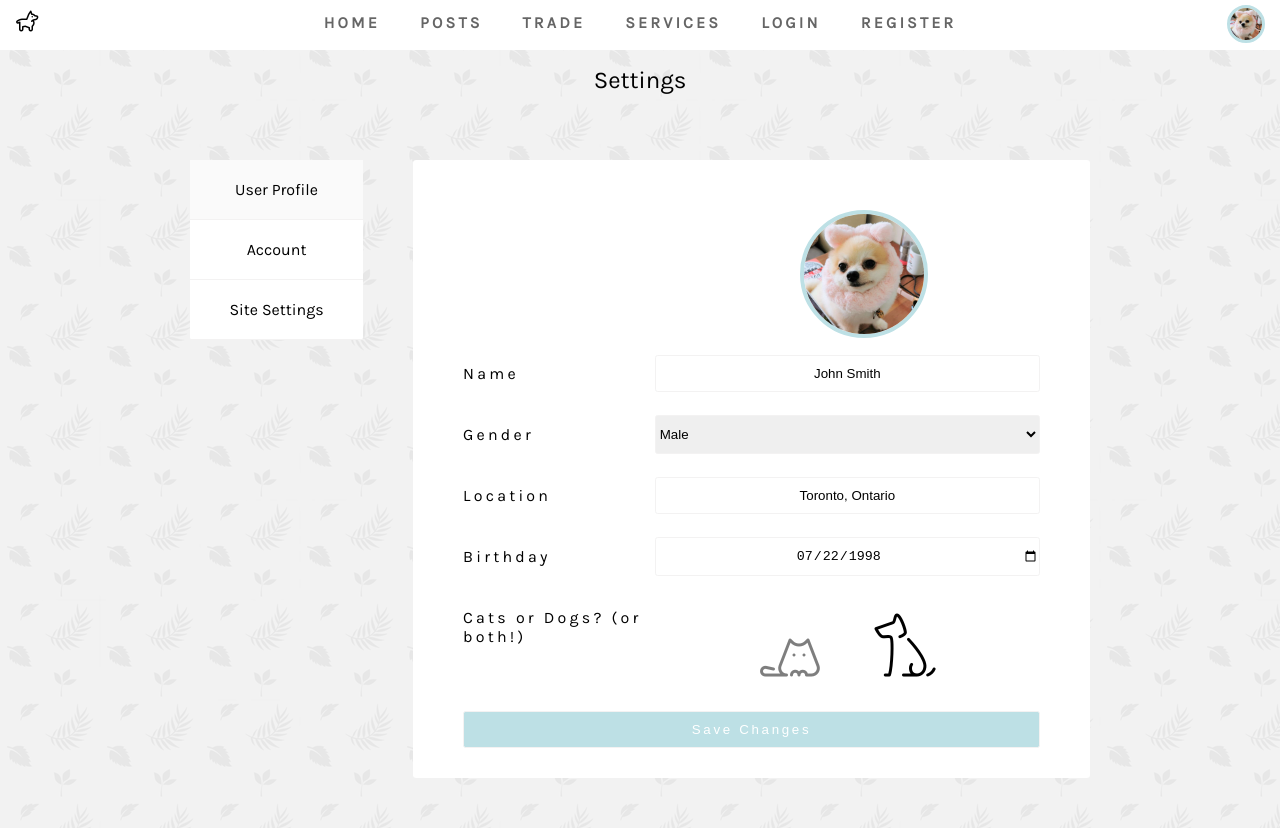
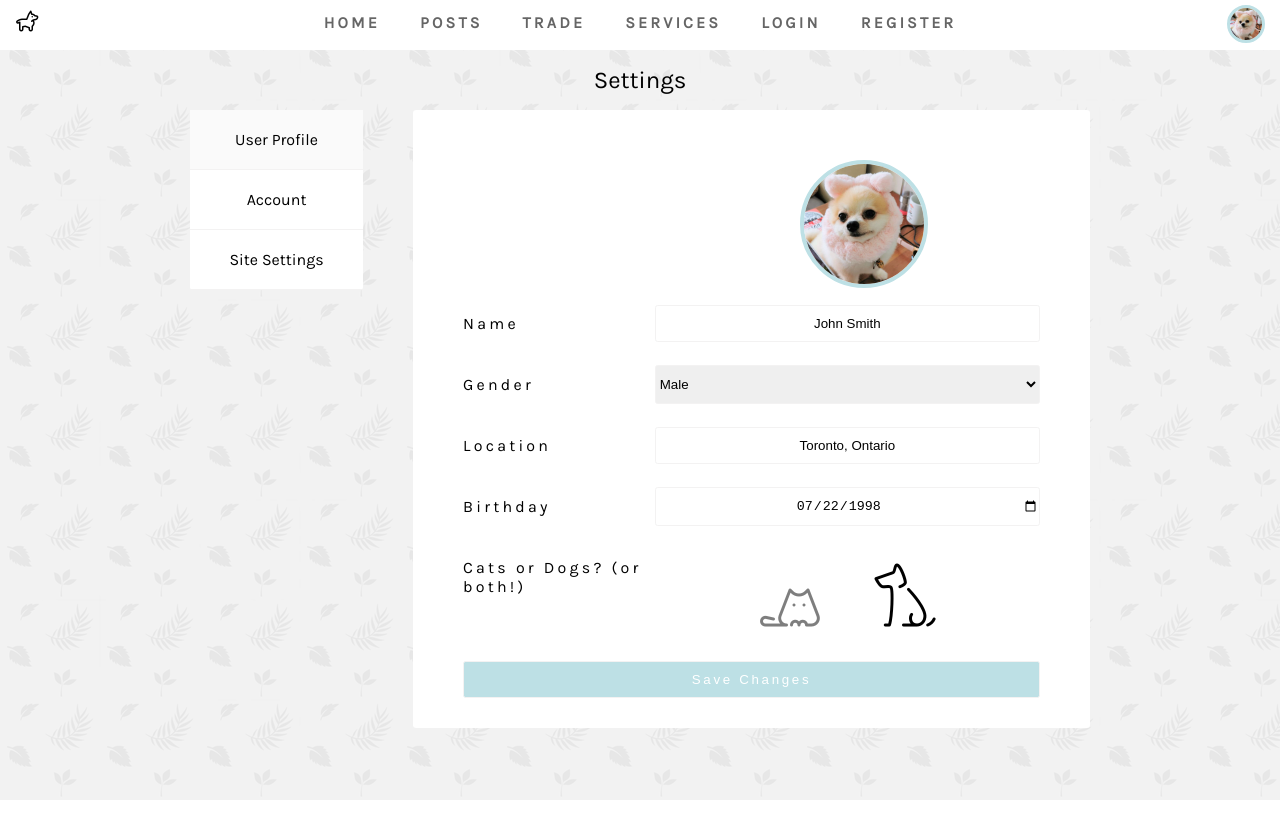
Before and after one commit to JonathanJTang/Pawfriends, a React (Create React App) app in the folder pawfriends/: page /Settings in a window 1280 px wide. After the commit the page ends 800 px from the top, so only its background shows below. Built offline with nearby package versions, Linux system fonts and the light colour scheme.

Commit message:
Bug fixes

```diff
--- a/pawfriends/src/components/Settings/index.js
+++ b/pawfriends/src/components/Settings/index.js
@@ -31,7 +31,7 @@ class ProfileSettings extends React.Component {
           </label>
           <label>
             <p>Name</p>
-            <input type='text' value={this.state.name} />
+            <input type='text' defaultValue={this.state.name} />
           </label>
           <label>
             <p>Gender</p>
@@ -43,11 +43,11 @@ class ProfileSettings extends React.Component {
           </label>
           <label>
             <p>Location</p>
-            <input type='text' value={this.state.location} />
+            <input type='text' defaultValue={this.state.location} />
           </label>
           <label>
             <p>Birthday</p>
-            <input type='date' value={this.state.birthday} />
+            <input type='date' defaultValue={this.state.birthday} />
           </label>
           <label>
             <p>Cats or Dogs? (or both!)</p>
@@ -79,7 +79,7 @@ class AccountSettings extends React.Component {
           </label>
           <label>
             <p>Password</p>
-            <input type='password' value={this.state.pass} />
+            <input type='password' defaultValue={this.state.pass} />
           </label>
           <input type='submit' value='Save Changes' />
         </form>
@@ -100,7 +100,7 @@ class SiteSettings extends React.Component {
         <form>
           <label>
             <p>Dark mode</p>
-            <input type='checkbox' />
+            <input type='checkbox' defaultChecked={this.state.darkmode} />
           </label>
           <input type='submit' value='Save Changes' />
         </form>
--- a/pawfriends/src/components/Settings/styles.css
+++ b/pawfriends/src/components/Settings/styles.css
@@ -6,7 +6,7 @@
 
 .set-nav {
     flex: 0.3;
-    margin: 50px 0px 50px 50px;
+    margin-left: 50px;
     height: 180px;
     border-radius: 0.2em;
     background-color: white;
@@ -28,7 +28,7 @@
     display: flex;
     flex: 1;
     flex-direction: column;
-    margin: 50px;
+    margin: 0px 50px 0px 50px;
     padding: 50px 50px 30px 50px;
     border-radius: 0.2em;
     background-color: white;
```
